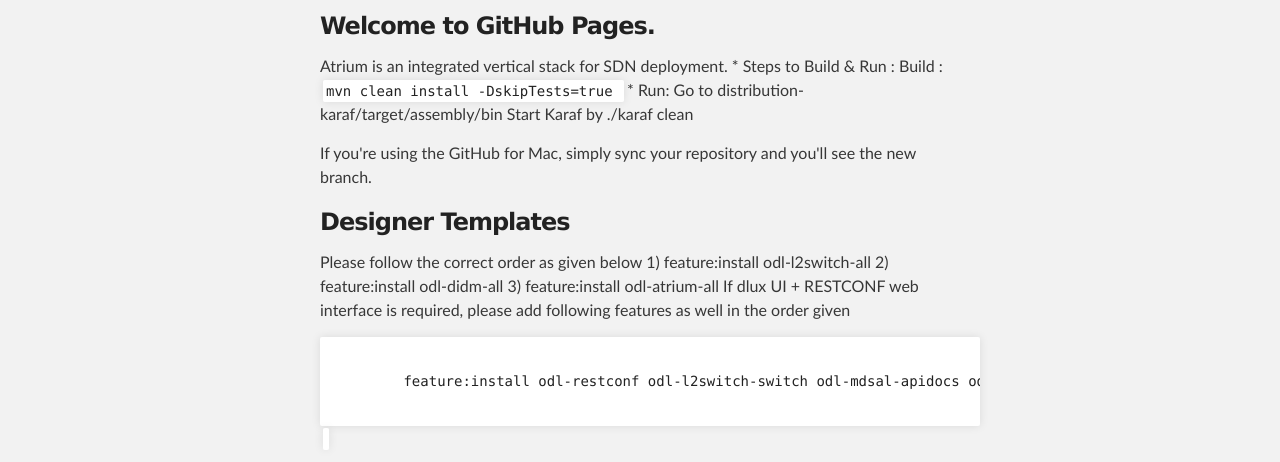
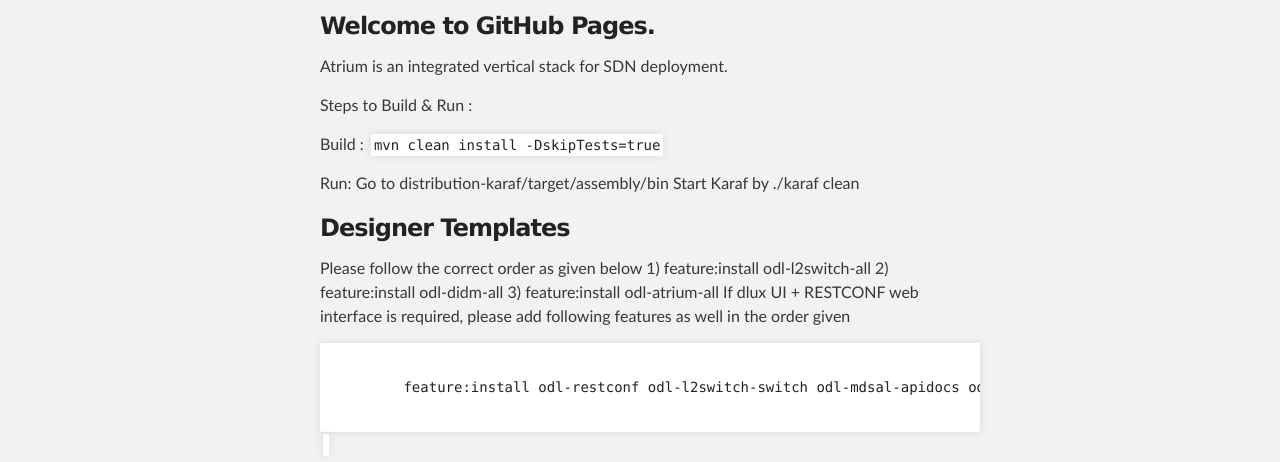
Before and after one commit to onfsdn/atrium-odl, a plain HTML site: page index.html in a window 1280 px wide. Shown: the part 288-750 px from the top of the page. Drawn offline with Linux system fonts and the light colour scheme.

Commit message:
edit in project page

```diff
--- a/index.html
+++ b/index.html
@@ -37,18 +37,20 @@
 <p>
 
   Atrium is an integrated vertical stack for SDN deployment.
-
-  * Steps to Build & Run :
+</p>
+<p>
+  Steps to Build & Run :
+</p>
+<p>
        Build :
        <code>
        mvn clean install -DskipTests=true
       </code>
-
-  * Run: Go to distribution-karaf/target/assembly/bin Start Karaf by ./karaf clean
+</p>
+<p>
+   Run: Go to distribution-karaf/target/assembly/bin Start Karaf by ./karaf clean
 
 </p>
-
-<p>If you're using the GitHub for Mac, simply sync your repository and you'll see the new branch.</p>
 
 <h3>
 <a id="Install Features" class="anchor" href="#Install Fettures" aria-hidden="true"><span class="octicon octicon-link"></span></a>Designer Templates</h3>
```
